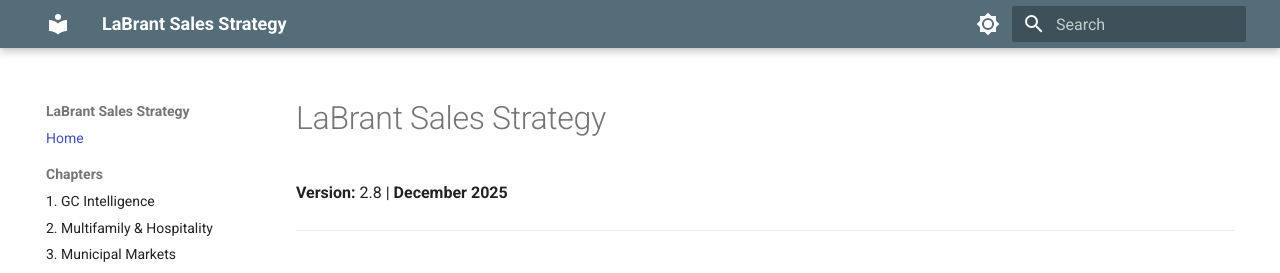
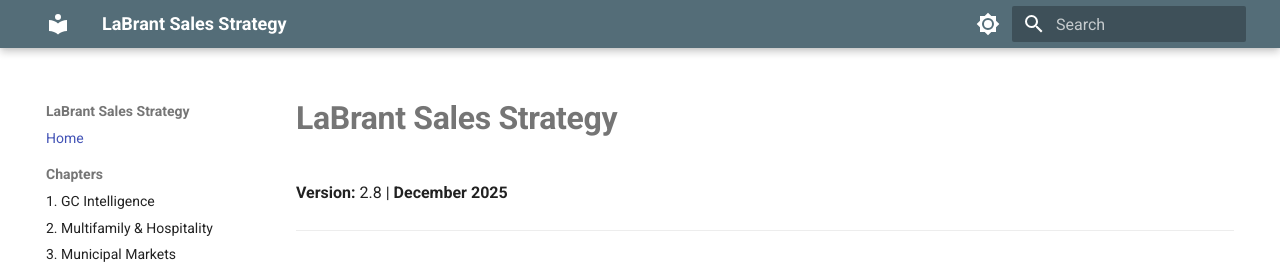
Before and after one commit to LaBrant-Associates-LLC/labrant-sales-intelligence, an MkDocs documentation site: the page built from docs/index.md, in a window 1280 px wide. Shown: the top 273 px of the page. Built offline with MkDocs 1.6.1 and Material for MkDocs 9.7.7, drawn with Linux system fonts in a browser that asks for light colours.

Commit message:
Bold title

```diff
--- a/docs/index.md
+++ b/docs/index.md
@@ -3,7 +3,7 @@ hide:
   - toc
 ---
 
-# LaBrant Sales Strategy
+# **LaBrant Sales Strategy**
 
 **Version:** 2.8 | **December 2025**
 
```
